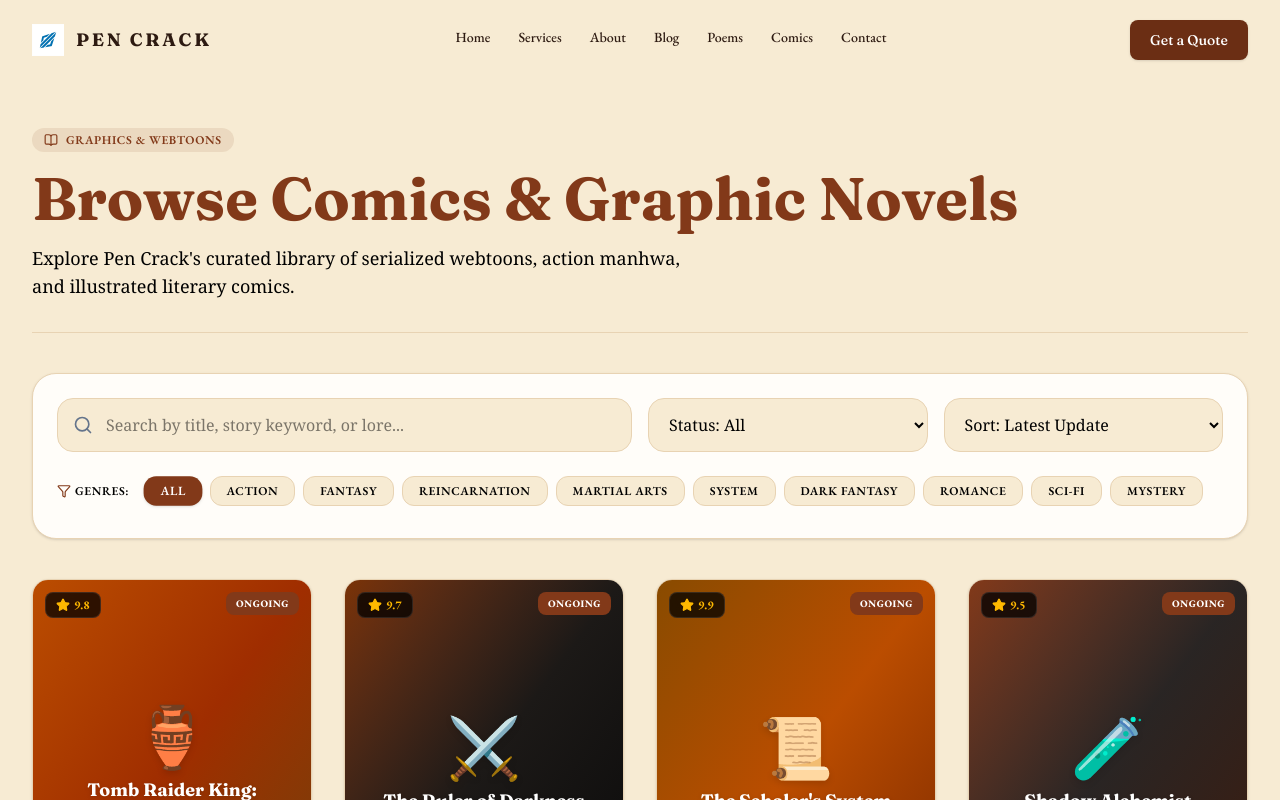
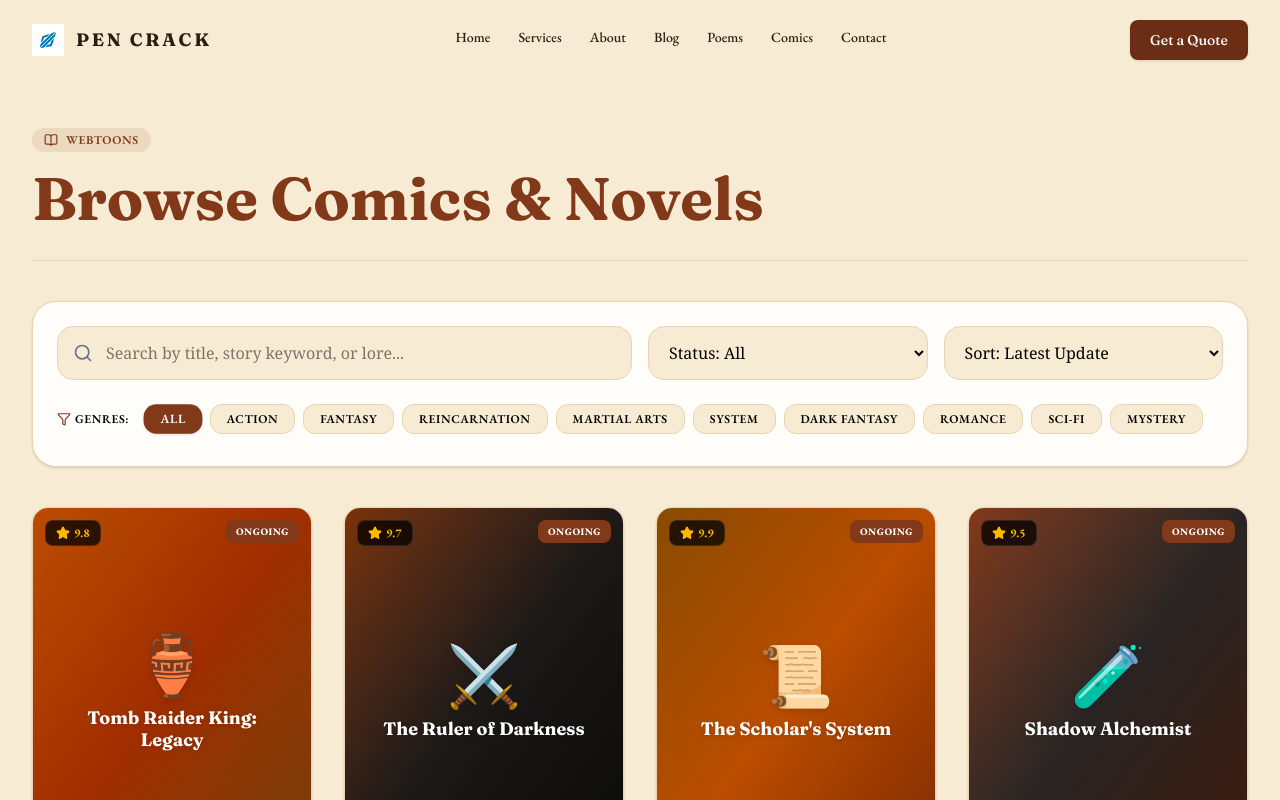
Before and after one commit to cherish-overseer/Pencraack, a Next.js app: page /comics in a window 1280 px wide. Shown: the top 800 px of the page. Built offline with nearby package versions, Linux system fonts and the light colour scheme.

Commit message:
Update Comics header: remove 'Graphic' and subtitle description

```diff
--- a/src/components/ComicBrowseView.tsx
+++ b/src/components/ComicBrowseView.tsx
@@ -159,14 +159,11 @@ export default function ComicBrowseView() {
       <div className="space-y-4 text-center sm:text-left border-b border-border pb-8">
         <div className="inline-flex items-center gap-2 px-3 py-1 rounded-full bg-brand-600/10 text-brand-600 text-xs font-semibold uppercase tracking-wider">
           <BookOpen className="w-3.5 h-3.5" />
-          <span>Graphics & Webtoons</span>
+          <span>Webtoons</span>
         </div>
         <h1 className="text-4xl sm:text-5xl md:text-6xl font-bold text-brand-600 font-heading">
-          Browse Comics & Graphic Novels
+          Browse Comics & Novels
         </h1>
-        <p className="text-black text-base sm:text-lg font-serif max-w-2xl">
-          Explore Pen Crack's curated library of serialized webtoons, action manhwa, and illustrated literary comics.
-        </p>
       </div>
 
       {/* Search & Filter Bar (Asura Scans Style) */}
```
